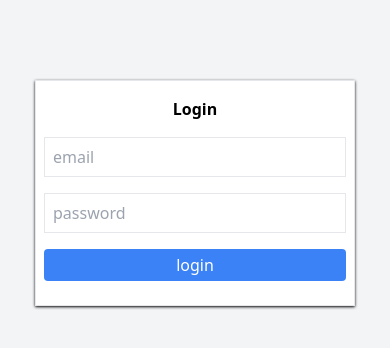
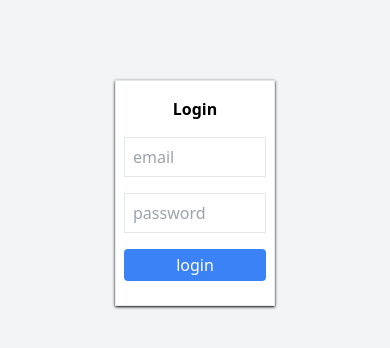
Before and after one commit to vyombangwal/daily-tasks, a React (Create React App) app: page / in a window 390 px wide. Shown: the top 348 px of the page. Built offline with nearby package versions, Linux system fonts and the light colour scheme.

Commit message:
code cleanups

```diff
--- a/src/Login.jsx
+++ b/src/Login.jsx
@@ -31,8 +31,8 @@ const Login = () => {
   };
   return (
     <div className="pt-20">
-      <Card className="w-80 mx-auto my-auto relative justify-items-center">
-        <form className="bg-white w-80  border border-1 mx-auto justify-center">
+      <Card className="w-40 md:w-80  mx-auto my-auto  justify-items-center">
+        <form className="bg-white w-40 md:w-80 border border-1 mx-auto justify-center">
           <div className="pt-2 pb-4">
             <div className="flex justify-center p-2">
               <h1 className="font-bold ">Login</h1>
```
